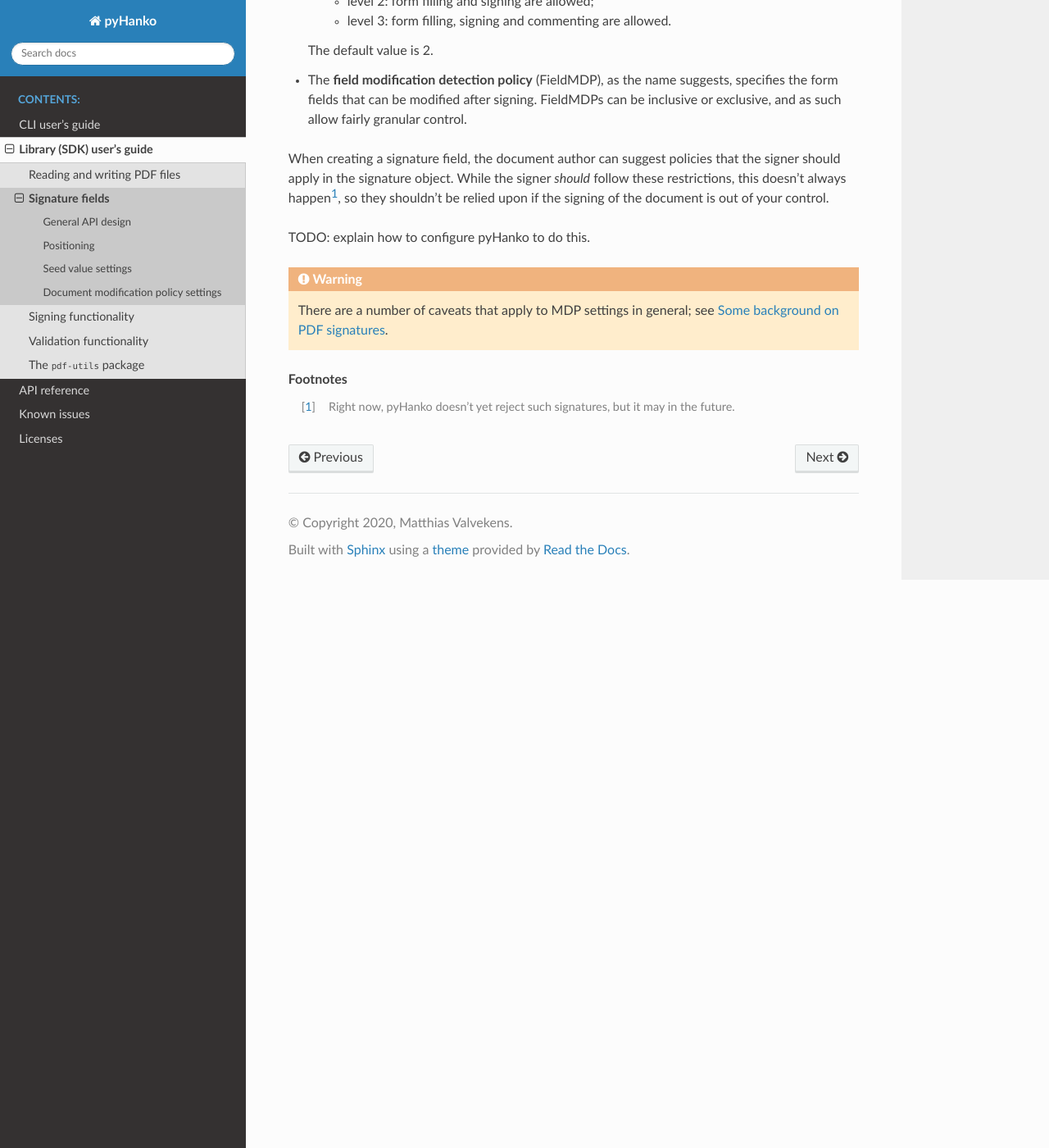
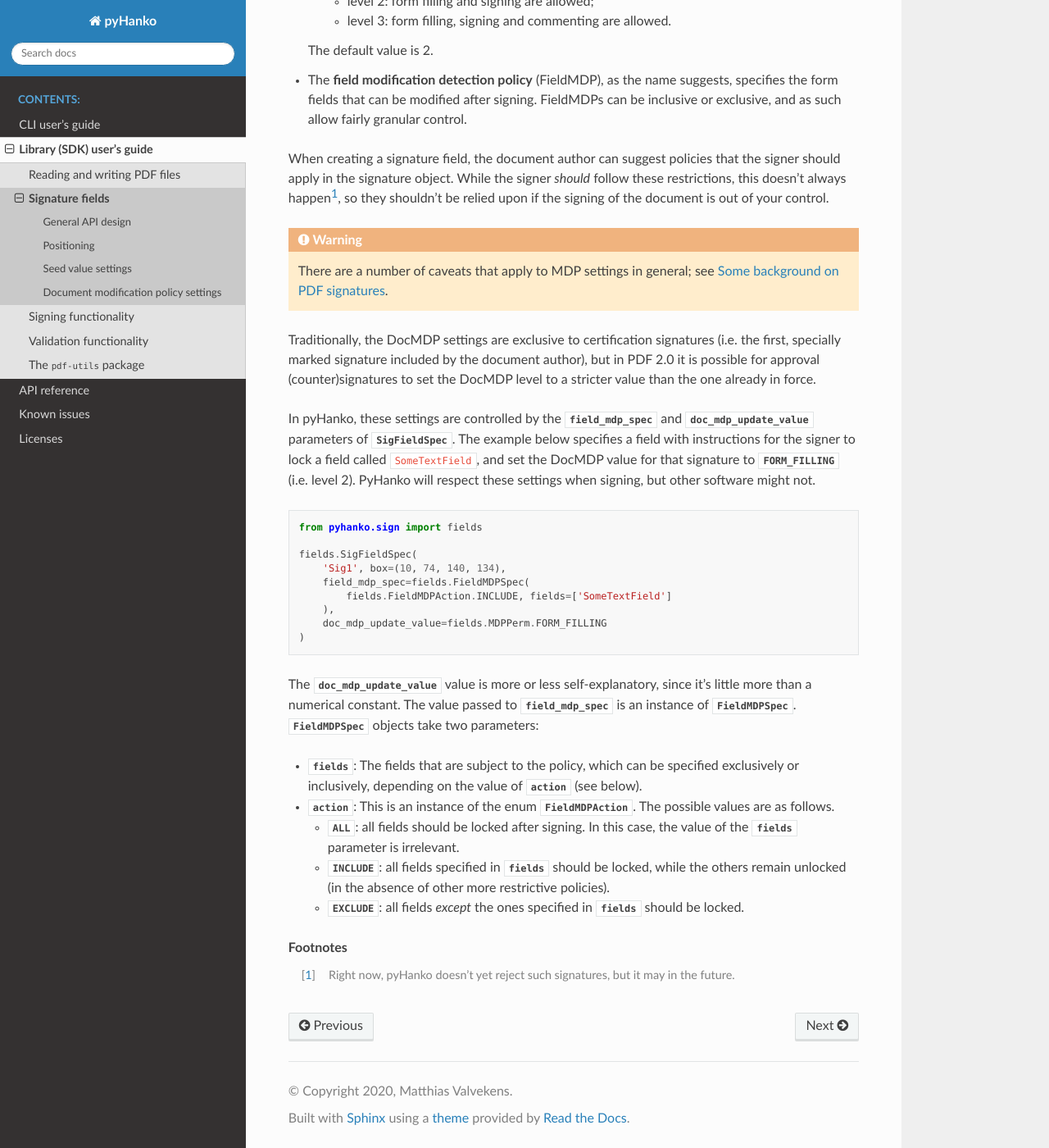
Before and after one commit to MatthiasValvekens/pyHanko, a Sphinx documentation site: the page built from docs/lib-guide/sig-fields.rst, in a window 1280 px wide and 1400 px high, scrolled down 3753 px. Shown: the whole window at 82% size. Built offline with Sphinx 7.4.7 and the Read the Docs theme 2.0.0, drawn with Linux system fonts in a browser that asks for light colours; some of the changed text lies outside the part shown.

Commit message:
Explain how to set MDP instructions on a signature field

```diff
--- a/docs/lib-guide/sig-fields.rst
+++ b/docs/lib-guide/sig-fields.rst
@@ -241,11 +241,60 @@ follow these restrictions, this doesn't always happen\ [#mdpreject]_, so
 they shouldn't be relied upon if the signing of the document is out of your
 control.
 
-TODO: explain how to configure pyHanko to do this.
-
 .. warning::
     There are a number of caveats that apply to MDP settings in general; see
     :ref:`pdf-signing-background`.
+
+Traditionally, the DocMDP settings are exclusive to certification signatures
+(i.e. the first, specially marked signature included by the document author),
+but in PDF 2.0 it is possible for approval (counter)signatures to set the DocMDP
+level to a stricter value than the one already in force.
+
+In pyHanko, these settings are controlled by the
+:attr:`~.pyhanko.sign.fields.SigFieldSpec.field_mdp_spec` and
+:attr:`~.pyhanko.sign.fields.SigFieldSpec.doc_mdp_update_value` parameters
+of |SigFieldSpec|.
+The example below specifies a field with instructions for the signer to
+lock a field called ``SomeTextField``, and set the DocMDP value for that
+signature to :attr:`~.pyhanko.sign.fields.MDPPerm.FORM_FILLING` (i.e. level 2).
+PyHanko will respect these settings when signing, but other software might not.
+
+.. code-block:: python
+
+    from pyhanko.sign import fields
+
+    fields.SigFieldSpec(
+        'Sig1', box=(10, 74, 140, 134),
+        field_mdp_spec=fields.FieldMDPSpec(
+            fields.FieldMDPAction.INCLUDE, fields=['SomeTextField']
+        ),
+        doc_mdp_update_value=fields.MDPPerm.FORM_FILLING
+    )
+
+The :attr:`~.pyhanko.sign.fields.SigFieldSpec.doc_mdp_update_value` value is
+more or less self-explanatory, since it's little more than a numerical constant.
+The value passed to :attr:`~.pyhanko.sign.fields.SigFieldSpec.field_mdp_spec`
+is an instance of :class:`~.pyhanko.sign.fields.FieldMDPSpec`.
+:class:`~.pyhanko.sign.fields.FieldMDPSpec` objects take two parameters:
+
+* :attr:`~.pyhanko.sign.fields.FieldMDPSpec.fields`:
+  The fields that are subject to the policy, which can be specified exclusively
+  or inclusively, depending on the value of
+  :attr:`~.pyhanko.sign.fields.FieldMDPSpec.action` (see below).
+* :attr:`~.pyhanko.sign.fields.FieldMDPSpec.action`:
+  This is an instance of the enum :class:`~.pyhanko.sign.fields.FieldMDPAction`.
+  The possible values are as follows.
+
+  * :attr:`~.pyhanko.sign.fields.FieldMDPAction.ALL`: all fields should be
+    locked after signing. In this case, the value of the
+    :attr:`~.pyhanko.sign.fields.FieldMDPSpec.fields` parameter is irrelevant.
+  * :attr:`~.pyhanko.sign.fields.FieldMDPAction.INCLUDE`: all fields specified
+    in :attr:`~.pyhanko.sign.fields.FieldMDPSpec.fields` should be locked, while
+    the others remain unlocked (in the absence of other more restrictive policies).
+  * :attr:`~.pyhanko.sign.fields.FieldMDPAction.EXCLUDE`: all fields *except*
+    the ones specified in :attr:`~.pyhanko.sign.fields.FieldMDPSpec.fields`
+    should be locked.
+
 
 .. rubric:: Footnotes
 .. [#mdpreject]
```
Also changed, not shown: other parts of docs/lib-guide/sig-fields.rst (+1 -1 lines).
